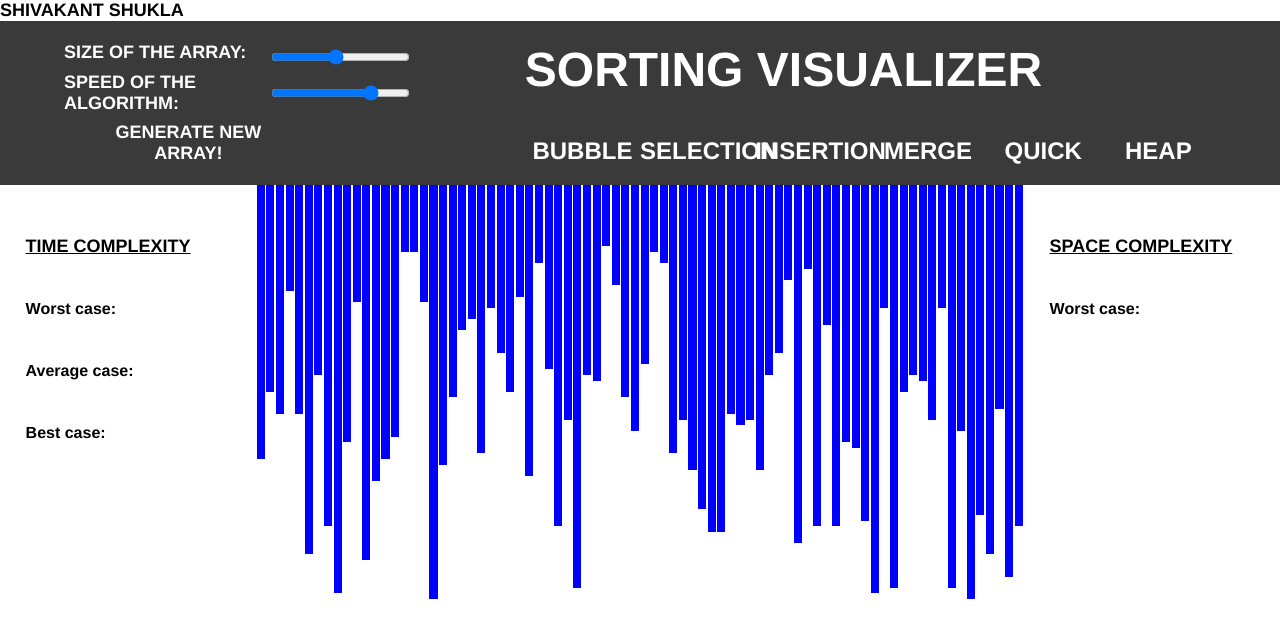
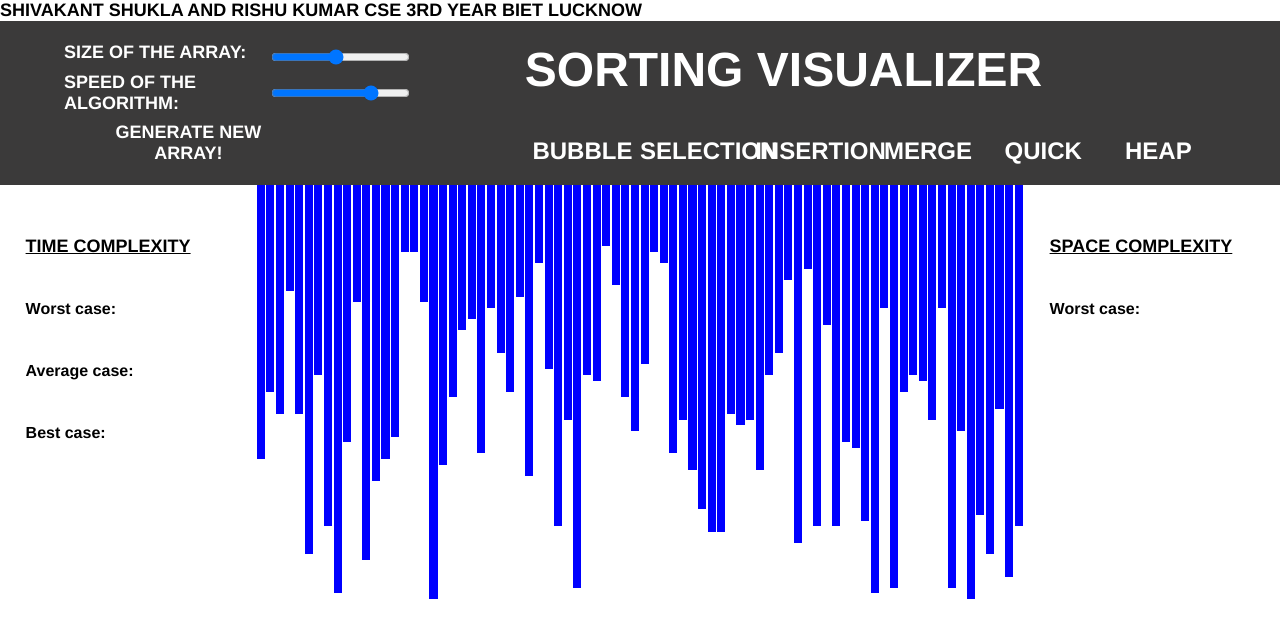
Before and after one commit to codetech-shivam/MY-FIRST-PROJECT, a plain HTML site: page index.html in a window 1280 px wide. Drawn offline with Linux system fonts and the light colour scheme.

Commit message:
Update index.html

```diff
--- a/index.html
+++ b/index.html
@@ -15,7 +15,7 @@
 
 </head>
 <body>
-   <h1>shivakant shukla</h1>
+   <h1>SHIVAKANT SHUKLA AND RISHU KUMAR CSE 3rd YEAR BIET LUCKNOW</h1>
 
     <header>
         <nav>
```
